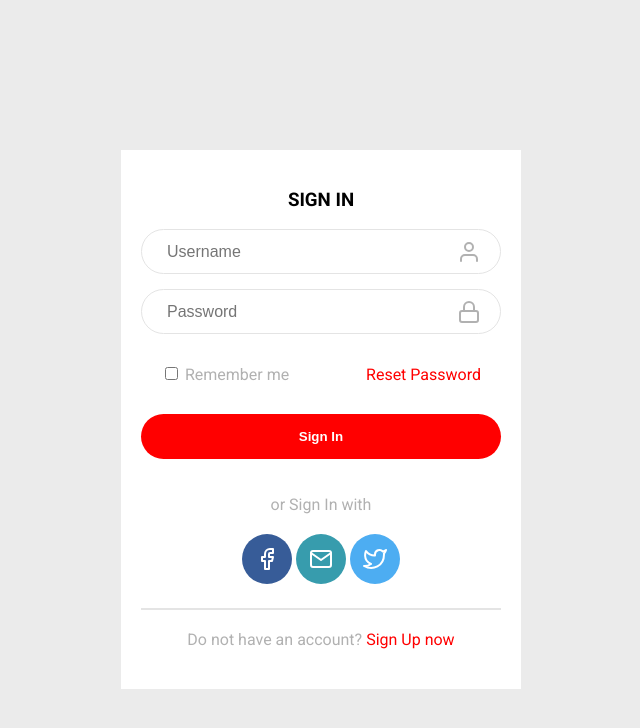
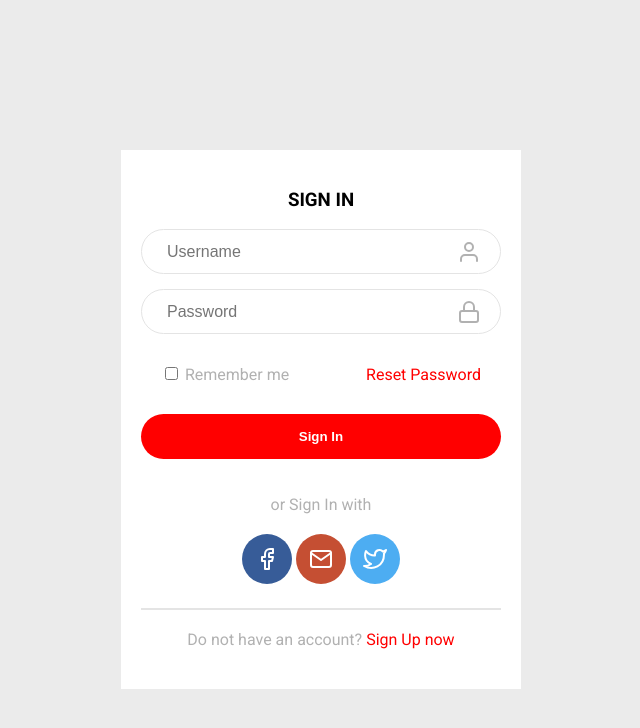
Before and after one commit to rrdelima/SignInForm, a plain HTML site: page index.html in a window 1280 px wide. Shown: the whole page, without its empty margins (319-959 px from the left). Drawn offline with nearby package versions, Linux system fonts and the light colour scheme.

Commit message:
Update style.css

```diff
--- a/style.css
+++ b/style.css
@@ -99,7 +99,7 @@ form .social-media-container .icon-container{
 }
 
 form .social-media-container .icon-container:nth-child(2){
-    background: #379cad;
+    background: #c54f33;
 }
 
 form .social-media-container .icon-container:nth-child(3){
```
